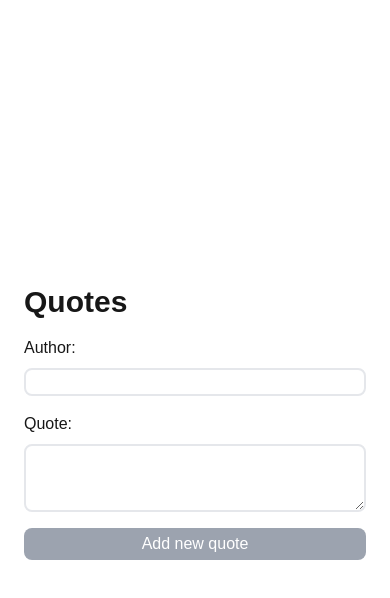
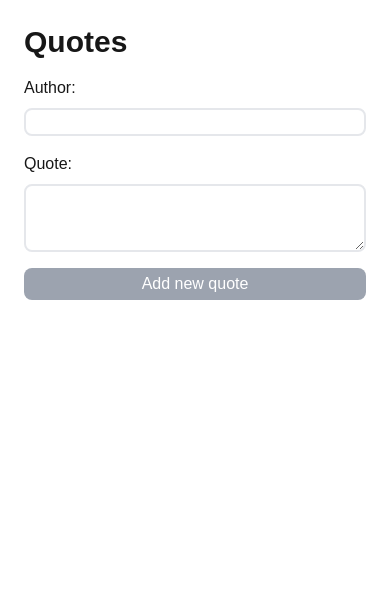
Before and after one commit to lidiaCirrone/quotes, a Next.js app: page / in a window 390 px wide. Shown: the top 598 px of the page. Built offline with nearby package versions, Linux system fonts and the light colour scheme; a web font is replaced by a local one.

Commit message:
style fixes

```diff
--- a/app/page.tsx
+++ b/app/page.tsx
@@ -2,7 +2,7 @@ import Quotes from "@/components/Quotes";
 
 export default function Home() {
   return (
-    <main className="flex flex-col items-center justify-center min-h-screen font-sans p-6">
+    <main className="flex flex-col md:items-center md:justify-center min-h-screen font-sans p-6">
       <section className="flex flex-col gap-4 md:max-w-60 w-full">
         <h1 className="text-3xl font-bold">Quotes</h1>
         <Quotes />
```
